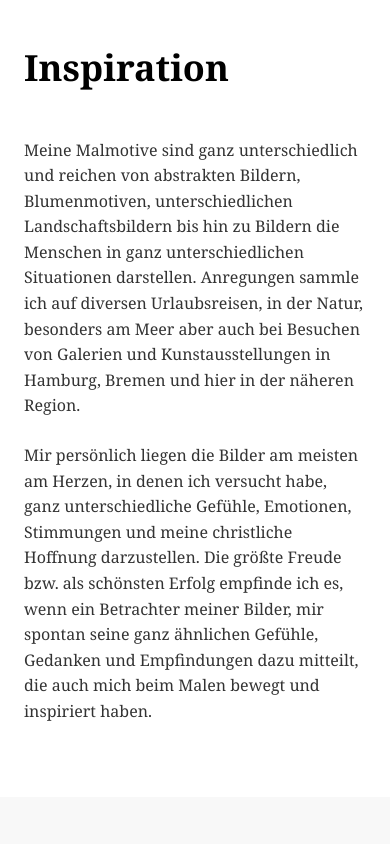
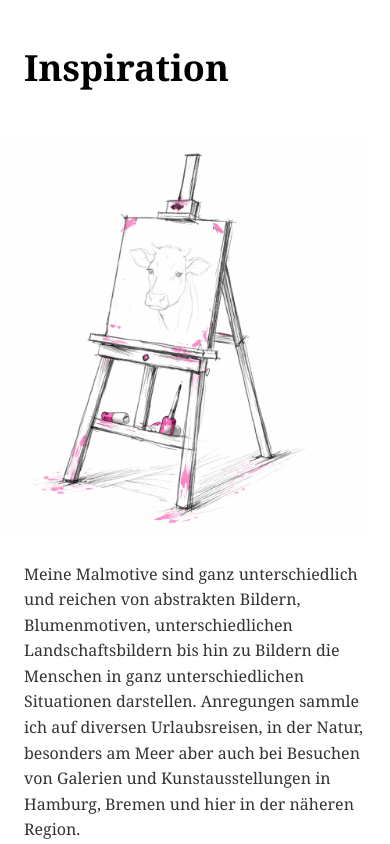
Before and after one commit to appbieger/rita-tomforde, an Eleventy site: page src/index.njk in a window 390 px wide. Shown: the part 2140-2984 px from the top of the page. Built offline with nearby package versions, Linux system fonts and the light colour scheme; Eleventy itself is replaced by a stand-in of ours; files that its build step writes are made by us from their sources; files whose address does not match are found by name.

Commit message:
no message

```diff
--- a/src/css/modules/hero.css
+++ b/src/css/modules/hero.css
@@ -108,6 +108,15 @@
     box-shadow: var(--shadow-md);
 }
 
+.hero-image-wrapper-inspiration picture,
+.hero-image-wrapper-inspiration img {
+    display: block;
+    max-width: 400px;
+    height: auto;
+    margin: 0 auto;
+
+}
+
 .hero-image-placeholder {
     display: flex;
     align-items: center;
@@ -199,3 +208,37 @@
         max-width: 250px;
     }
 }
+
+
+/* ==========================================================================
+   Über Mich Section - Image with Text Wrap
+   ========================================================================== */
+
+/* Float the portrait image to the right so text wraps around it */
+#inspiration .hero-image-wrapper-inspiration {
+    float: right;
+    margin: 0 0 var(--spacing-md) var(--spacing-md);
+    max-width: 400px;
+}
+
+#inspiration .hero-image-wrapper-inspiration picture,
+#inspiration .hero-image-wrapper-inspiration img {
+    margin: 0;
+}
+
+/* Clearfix for section-content to contain the float */
+#inspiration .section-content::after {
+    content: '';
+    display: table;
+    clear: both;
+}
+
+/* Responsive: on mobile, image is centered above text (no float) */
+@media (max-width: 767px) {
+    #inspirationh .hero-image-wrapper-inspiration {
+        float: none;
+        display: block;
+        margin: 0 auto var(--spacing-md) auto;
+        max-width: 250px;
+    }
+}
--- a/src/index.njk
+++ b/src/index.njk
@@ -45,10 +45,15 @@ title: Willkommen
    ============================================================================ #}
 <section id="inspiration" class="content-section">
     <div class="container">
+
         <header class="section-header">
             <h2 class="section-title">Inspiration</h2>
         </header>
+           <div class="hero-image-wrapper-inspiration">
+                {% image "src/images/site/kuh.jpg", "Inspiration eines neues Bildes " %}
+            </div>
         <div class="section-content">
+
             <p>Meine Malmotive sind ganz unterschiedlich und reichen von abstrakten Bildern, Blumenmotiven, unterschiedlichen Landschaftsbildern bis hin zu Bildern die Menschen in ganz unterschiedlichen Situationen darstellen. Anregungen sammle ich auf diversen Urlaubsreisen, in der Natur, besonders am Meer aber auch bei Besuchen von Galerien und Kunstausstellungen in Hamburg, Bremen und hier in der näheren Region.</p>
 
             <p>Mir persönlich liegen die Bilder am meisten am Herzen, in denen ich versucht habe, ganz unterschiedliche Gefühle, Emotionen, Stimmungen und meine christliche Hoffnung darzustellen. Die größte Freude bzw. als schönsten Erfolg empfinde ich es, wenn ein Betrachter meiner Bilder, mir spontan seine ganz ähnlichen Gefühle, Gedanken und Empfindungen dazu mitteilt, die auch mich beim Malen bewegt und inspiriert haben.</p>
@@ -65,6 +70,7 @@ title: Willkommen
             <h2 class="section-title">Dankbarkeit</h2>
         </header>
         <div class="section-content">
+
             <p>In meinem beruflichen Alltag als Steuerfachangestellte, fehlte mir oft die Zeit zum Malen. Jetzt im Ruhestand genieße ich es sehr, die Zeit zu haben meine Ideen in Bilder umzusetzen und immer wieder neue Techniken ausprobieren zu können.</p>
 
             <p>Vor 30 Jahren bin ich angefangen zu malen in unserem Keller in einem kleinen Raum bei künstlichem Licht. Inzwischen habe ich ein sehr schönes Atelier mit großen Fenstern, Tageslicht und auch mit guter Beleuchtung für abends. Wenn ich dort an meinen Bildern arbeite, mit etwas Musik im Hintergrund, lebe ich meinen persönlichen Traum.</p>
```
Also changed, not shown: .claude_settings.json, src/images/site/kuh.jpg (added).
